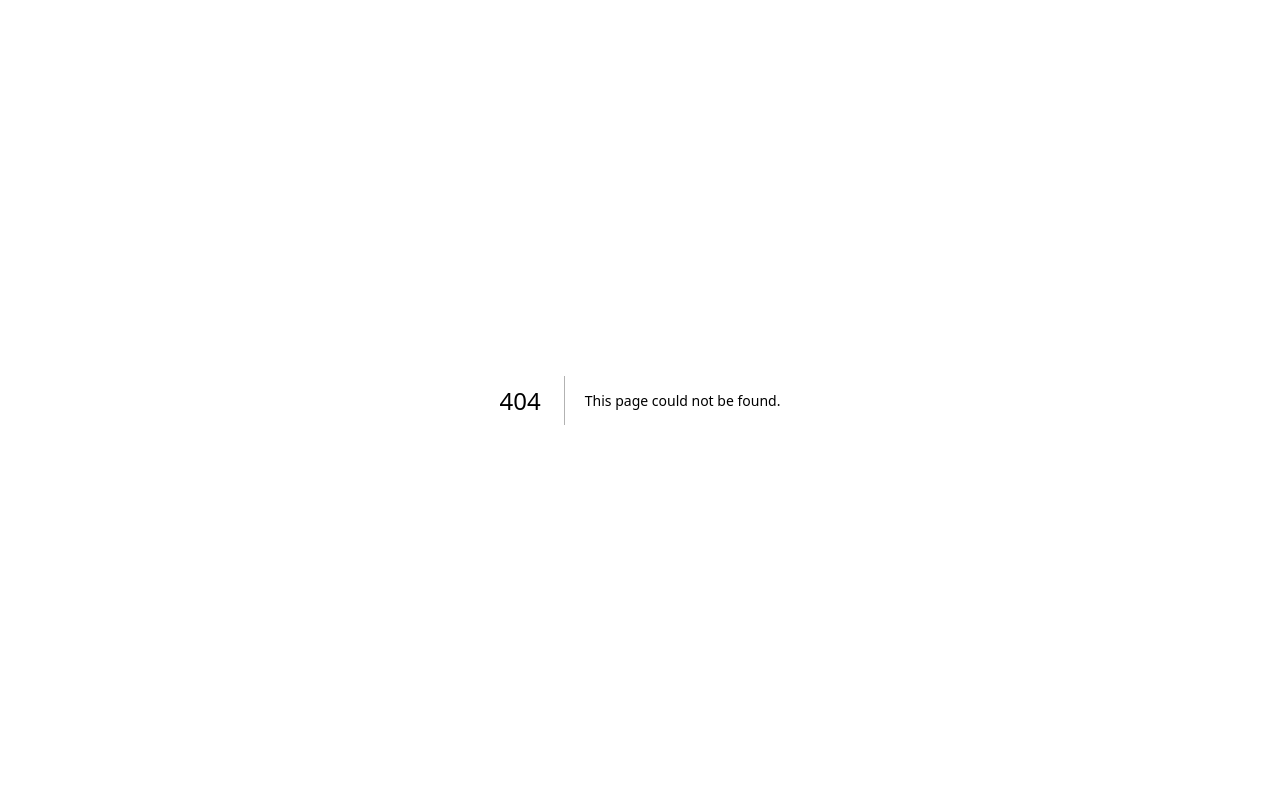
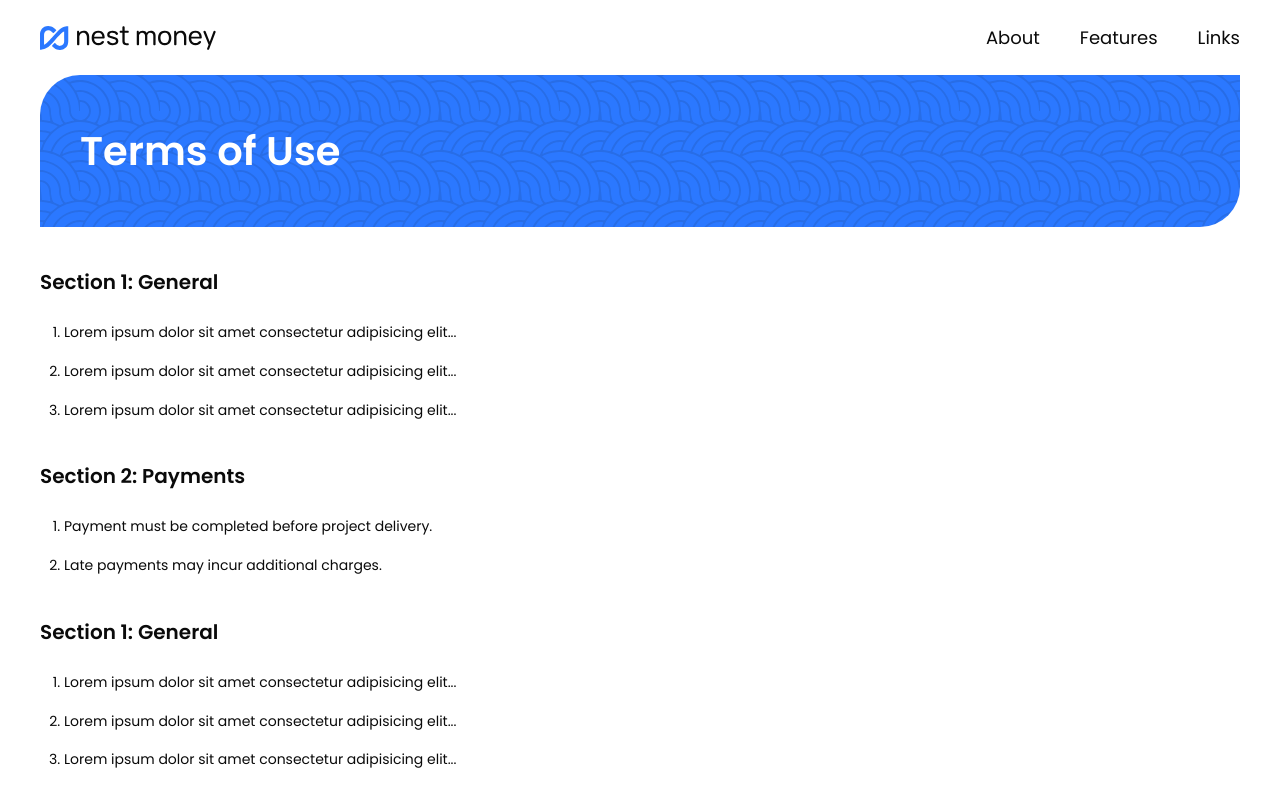
Before and after one commit to nestmoney/website, a Next.js app: page /terms in a window 1280 px wide. Before the commit this address had no page. Shown: the top 800 px of the page. Built offline with nearby package versions, Linux system fonts and the light colour scheme.

Commit message:
complete : up for review

```diff
--- a/app/layout.tsx
+++ b/app/layout.tsx
@@ -1,6 +1,10 @@
 import type { Metadata } from "next";
 import { Poppins } from "next/font/google";
 import "./globals.css";
+import Navbar from "@/components/Navbar";
+
+import Footer from "@/components/sections/Footer";
+import Download from "@/components/sections/Download";
 const poppins = Poppins({
   subsets: ["latin"],
   weight: ["400", "500", "600", "700"],
@@ -23,7 +27,10 @@ export default function RootLayout({
   return (
     <html lang="en" className={`${poppins.variable} scroll-smooth`}>
       <body className="font-sans antialiased bg-white text-secondary">
+        <Navbar />
         {children}
+        <Download />
+        <Footer />
       </body>
     </html>
   );
--- a/app/page.tsx
+++ b/app/page.tsx
@@ -1,24 +1,15 @@
-import Navbar from "@/components/Navbar";
 import About from "@/components/sections/About";
-import Download from "@/components/sections/Download";
 import Features from "@/components/sections/Features";
-import Footer from "@/components/sections/Footer";
 import Hero from "@/components/sections/Hero";
 import Partners from "@/components/sections/Partners";
 
 export default function Main() {
   return (
-    <main>
-      <main className="site-container mx-auto  ">
-        <Navbar />
-        <Hero />
-        <About />
-        <Features />
-        <Partners />
-      </main>
-
-      <Download />
-      <Footer />
+    <main className="site-container mx-auto  ">
+      <Hero />
+      <About />
+      <Features />
+      <Partners />
     </main>
   );
 }
--- /dev/null
+++ b/app/privacy-policy/page.tsx
@@ -0,0 +1,28 @@
+import { privacyPolicyData } from "@/components/updatable";
+const page = () => {
+  return (
+    <div className="min-h-screen py-[75px] site-container mx-auto ">
+      <div className="h-[70px] md:h-[152px] text-[20px] md:text-[40px] font-semibold items-center bg-primary-blue text-white bg-[url('/linksPattren.svg')] bg-cover bg-center bg-no-repeat flex scroll-mt-[80px] pl-6 md:pl-10 md:rounded-tl-[40px] md:rounded-br-[40px] mb-10 rounded-tl-[24px] rounded-br-[24px]">
+        Privacy Policy
+      </div>
+
+      <div className="space-y-10">
+        {privacyPolicyData.map((policy, i) => (
+          <div key={i}>
+            <h2 className="md:text-[20px] text-[14px] font-semibold mb-6">
+              {policy.title}
+            </h2>
+
+            <ol className="list-decimal list-outside pl-6 space-y-4 text-secondary leading-relaxed text-[12px] md:text-[14px]">
+              {policy.items.map((item, index) => (
+                <li key={index}>{item}</li>
+              ))}
+            </ol>
+          </div>
+        ))}
+      </div>
+    </div>
+  );
+};
+
+export default page;
--- /dev/null
+++ b/app/terms/page.tsx
@@ -0,0 +1,28 @@
+import { TermData } from "@/components/updatable";
+const page = () => {
+  return (
+    <div className="min-h-screen py-[75px] site-container mx-auto ">
+      <div className="h-[70px] md:h-[152px] text-[20px] md:text-[40px] font-semibold items-center bg-primary-blue text-white bg-[url('/linksPattren.svg')] bg-cover bg-center bg-no-repeat flex scroll-mt-[80px] pl-6 md:pl-10 md:rounded-tl-[40px] md:rounded-br-[40px] mb-10 rounded-tl-[24px] rounded-br-[24px]">
+        Terms of Use
+      </div>
+
+      <div className="space-y-10">
+        {TermData.map((term, i) => (
+          <div key={i}>
+            <h2 className="md:text-[20px] text-[14px] font-semibold mb-6">
+              {term.title}
+            </h2>
+
+            <ol className="list-decimal list-outside pl-6 space-y-4 text-secondary leading-relaxed text-[12px] md:text-[14px]">
+              {term.items.map((item, index) => (
+                <li key={index}>{item}</li>
+              ))}
+            </ol>
+          </div>
+        ))}
+      </div>
+    </div>
+  );
+};
+
+export default page;
--- a/components/Navbar.tsx
+++ b/components/Navbar.tsx
@@ -1,13 +1,17 @@
 "use client";
+
 import { useState, useRef, useEffect } from "react";
+import { usePathname, useRouter } from "next/navigation";
 import Image from "next/image";
+import Link from "next/link";
 import { Menu } from "lucide-react";
 
 const Navbar = () => {
   const [open, setOpen] = useState(false);
   const menuRef = useRef<HTMLDivElement>(null);
+  const pathname = usePathname();
+  const router = useRouter();
 
-  // Close on outside click
   useEffect(() => {
     const handleClickOutside = (e: MouseEvent) => {
       if (menuRef.current && !menuRef.current.contains(e.target as Node)) {
@@ -19,49 +23,27 @@ const Navbar = () => {
     return () => document.removeEventListener("mousedown", handleClickOutside);
   }, []);
 
+  const handleLogoClick = () => {
+    if (pathname !== "/") {
+      router.push("/");
+    } else {
+      window.scrollTo({ top: 0, behavior: "smooth" });
+    }
+  };
+
   return (
     <nav className="fixed top-0 left-0 right-0 z-50 bg-white">
       <div className="site-container mx-auto py-[24px] flex justify-between items-center">
         {/* Logo */}
-        <a href="#">
+        <button onClick={handleLogoClick}>
           <Image src="/logo.svg" alt="app logo" width={177} height={24} />
-        </a>
+        </button>
 
         {/* Desktop Links */}
         <div className="hidden md:flex text-[18px] space-x-[40px] text-secondary">
-          <a
-            href="#about"
-            className="relative cursor-pointer inline-block
-    after:absolute after:left-0 after:-bottom-1
-    after:h-[2px] after:w-0
-    after:bg-secondary
-    after:transition-all after:duration-300
-    hover:after:w-full"
-          >
-            About
-          </a>
-          <a
-            href="#features"
-            className="relative cursor-pointer inline-block
-    after:absolute after:left-0 after:-bottom-1
-    after:h-[2px] after:w-0
-    after:bg-secondary
-    after:transition-all after:duration-300
-    hover:after:w-full"
-          >
-            Features
-          </a>
-          <a
-            href="#links"
-            className="relative cursor-pointer inline-block
-    after:absolute after:left-0 after:-bottom-1
-    after:h-[2px] after:w-0
-    after:bg-secondary
-    after:transition-all after:duration-300
-    hover:after:w-full"
-          >
-            Links
-          </a>
+          <Link href="/#about">About</Link>
+          <Link href="/#features">Features</Link>
+          <Link href="/#links">Links</Link>
         </div>
 
         {/* Hamburger */}
@@ -80,27 +62,15 @@ const Navbar = () => {
         }`}
       >
         <div className="flex flex-col items-center space-y-6 py-6 text-secondary text-[18px]">
-          <a
-            href="#about"
-            onClick={() => setOpen(false)}
-            className="flex w-full justify-center "
-          >
+          <Link href="/#about" onClick={() => setOpen(false)}>
             About
-          </a>
-          <a
-            href="#features"
-            onClick={() => setOpen(false)}
-            className="flex w-full justify-center "
-          >
+          </Link>
+          <Link href="/#features" onClick={() => setOpen(false)}>
             Features
-          </a>
-          <a
-            href="#links"
-            onClick={() => setOpen(false)}
-            className="flex w-full justify-center "
-          >
+          </Link>
+          <Link href="/#links" onClick={() => setOpen(false)}>
             Links
-          </a>
+          </Link>
         </div>
       </div>
     </nav>
--- a/components/sections/Footer.tsx
+++ b/components/sections/Footer.tsx
@@ -1,5 +1,6 @@
 import Image from "next/image";
 import { Links } from "../updatable";
+import Link from "next/link";
 const socials = [
   { src: "/instagram.svg", alt: "Instagram", href: Links.instagram },
   { src: "/facebook.svg", alt: "Facebook", href: Links.facebook },
@@ -18,8 +19,12 @@ const Footer = () => {
         </div>
         <div className="space-y-1">
           <p className="font-bold">Links</p>
-          <p>Terms of use</p>
-          <p>Privacy Policy</p>
+          <p>
+            <Link href={"/terms"}>Terms of use</Link>
+          </p>
+          <p>
+            <Link href={"/privacy-policy"}>Privacy Policy</Link>
+          </p>
         </div>
         <div className="space-y-[8px]">
           <p className="font-bold pb-1">Socials</p>
--- a/components/updatable.ts
+++ b/components/updatable.ts
@@ -6,3 +6,129 @@ export const Links = {
   facebook: "https://facebook.com",
   x: "https://x.com",
 };
+
+export const TermData = [
+  {
+    title: "Section 1: General",
+    items: [
+      "Lorem ipsum dolor sit amet consectetur adipisicing elit...",
+      "Lorem ipsum dolor sit amet consectetur adipisicing elit...",
+      "Lorem ipsum dolor sit amet consectetur adipisicing elit...",
+    ],
+  },
+  {
+    title: "Section 2: Payments",
+    items: [
+      "Payment must be completed before project delivery.",
+      "Late payments may incur additional charges.",
+    ],
+  },
+  {
+    title: "Section 1: General",
+    items: [
+      "Lorem ipsum dolor sit amet consectetur adipisicing elit...",
+      "Lorem ipsum dolor sit amet consectetur adipisicing elit...",
+      "Lorem ipsum dolor sit amet consectetur adipisicing elit...",
+    ],
+  },
+  {
+    title: "Section 2: Payments",
+    items: [
+      "Payment must be completed before project delivery.",
+      "Late payments may incur additional charges.",
+    ],
+  },
+  {
+    title: "Section 1: General",
+    items: [
+      "Lorem ipsum dolor sit amet consectetur adipisicing elit...",
+      "Lorem ipsum dolor sit amet consectetur adipisicing elit...",
+      "Lorem ipsum dolor sit amet consectetur adipisicing elit...",
+    ],
+  },
+  {
+    title: "Section 2: Payments",
+    items: [
+      "Payment must be completed before project delivery.",
+      "Late payments may incur additional charges.",
+    ],
+  },
+  {
+    title: "Section 1: General",
+    items: [
+      "Lorem ipsum dolor sit amet consectetur adipisicing elit...",
+      "Lorem ipsum dolor sit amet consectetur adipisicing elit...",
+      "Lorem ipsum dolor sit amet consectetur adipisicing elit...",
+    ],
+  },
+  {
+    title: "Section 2: Payments",
+    items: [
+      "Payment must be completed before project delivery.",
+      "Late payments may incur additional charges.",
+    ],
+  },
+];
+
+export const privacyPolicyData = [
+  {
+    title: "Section 1: General",
+    items: [
+      "Lorem ipsum dolor sit amet consectetur adipisicing elit...",
+      "Lorem ipsum dolor sit amet consectetur adipisicing elit...",
+      "Lorem ipsum dolor sit amet consectetur adipisicing elit...",
+    ],
+  },
+  {
+    title: "Section 2: Payments",
+    items: [
+      "Payment must be completed before project delivery.",
+      "Late payments may incur additional charges.",
+    ],
+  },
+  {
+    title: "Section 1: General",
+    items: [
+      "Lorem ipsum dolor sit amet consectetur adipisicing elit...",
+      "Lorem ipsum dolor sit amet consectetur adipisicing elit...",
+      "Lorem ipsum dolor sit amet consectetur adipisicing elit...",
+    ],
+  },
+  {
+    title: "Section 2: Payments",
+    items: [
+      "Payment must be completed before project delivery.",
+      "Late payments may incur additional charges.",
+    ],
+  },
+  {
+    title: "Section 1: General",
+    items: [
+      "Lorem ipsum dolor sit amet consectetur adipisicing elit...",
+      "Lorem ipsum dolor sit amet consectetur adipisicing elit...",
+      "Lorem ipsum dolor sit amet consectetur adipisicing elit...",
+    ],
+  },
+  {
+    title: "Section 2: Payments",
+    items: [
+      "Payment must be completed before project delivery.",
+      "Late payments may incur additional charges.",
+    ],
+  },
+  {
+    title: "Section 1: General",
+    items: [
+      "Lorem ipsum dolor sit amet consectetur adipisicing elit...",
+      "Lorem ipsum dolor sit amet consectetur adipisicing elit...",
+      "Lorem ipsum dolor sit amet consectetur adipisicing elit...",
+    ],
+  },
+  {
+    title: "Section 2: Payments",
+    items: [
+      "Payment must be completed before project delivery.",
+      "Late payments may incur additional charges.",
+    ],
+  },
+];
```
